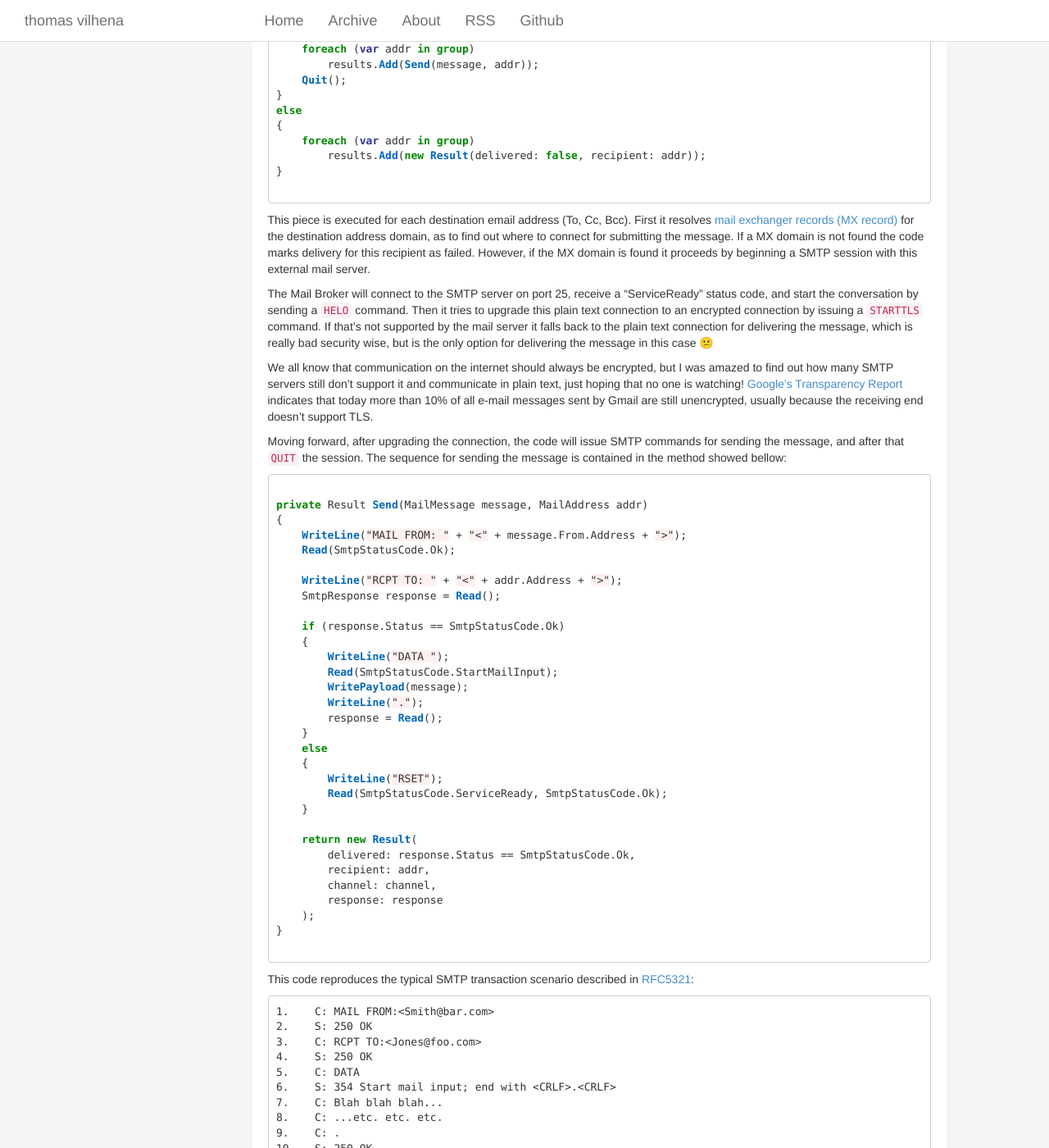
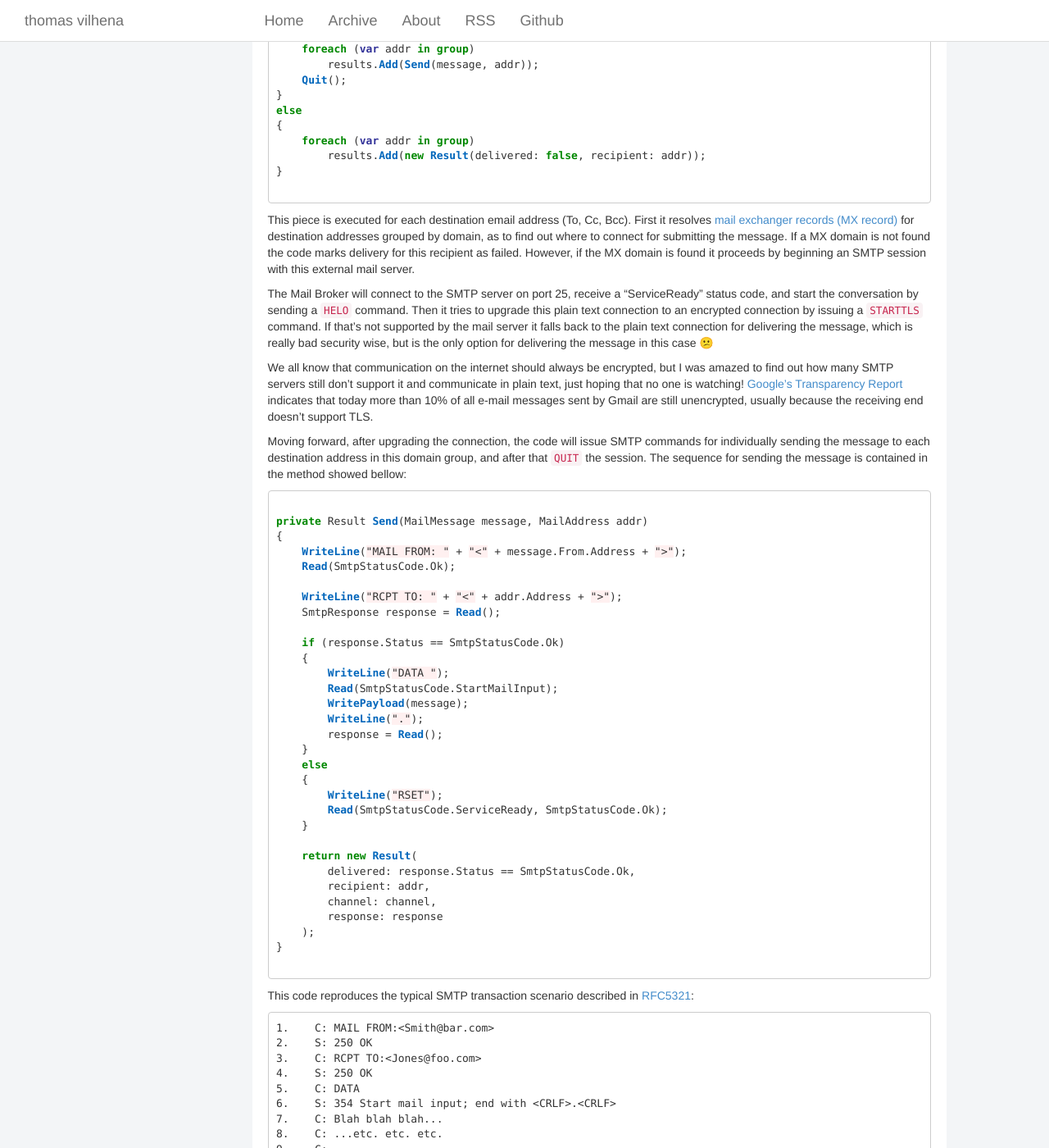
Before and after one commit to TCGV/blog, a Jekyll site: the page built from _posts/2020-01-26-mail-submission-under-the-hood.md, in a window 1280 px wide and 1400 px high, scrolled down 2023 px. Shown: the whole window at 82% size. Built offline with Jekyll 4.4.1, drawn with Linux system fonts in a browser that asks for light colours; some of the changed text lies outside the part shown.

Commit message:
Fixes to 2020-01-26-mail-submission-under-the-hood.md

````diff
--- a/_posts/2020-01-26-mail-submission-under-the-hood.md
+++ b/_posts/2020-01-26-mail-submission-under-the-hood.md
@@ -99,13 +99,13 @@ else
 
 ```
 
-This piece is executed for each destination email address (To, Cc, Bcc). First it resolves [mail exchanger records (MX record)](https://en.wikipedia.org/wiki/MX_record) for the destination address domain, as to find out where to connect for submitting the message. If a MX domain is not found the code marks delivery for this recipient as failed. However, if the MX domain is found it proceeds by beginning a SMTP session with this external mail server.
+This piece is executed for each destination email address (To, Cc, Bcc). First it resolves [mail exchanger records (MX record)](https://en.wikipedia.org/wiki/MX_record) for destination addresses grouped by domain, as to find out where to connect for submitting the message. If a MX domain is not found the code marks delivery for this recipient as failed. However, if the MX domain is found it proceeds by beginning an SMTP session with this external mail server.
 
 The Mail Broker will connect to the SMTP server on port 25, receive a "ServiceReady" status code, and start the conversation by sending a `HELO` command. Then it tries to upgrade this plain text connection to an encrypted connection by issuing a `STARTTLS` command. If that's not supported by the mail server it falls back to the plain text connection for delivering the message, which is really bad security wise, but is the only option for delivering the message in this case 😕
 
 We all know that communication on the internet should always be encrypted, but I was amazed to find out how many SMTP servers still don't support it and communicate in plain text, just hoping that no one is watching! [Google's Transparency Report](https://transparencyreport.google.com/safer-email/overview) indicates that today more than 10% of all e-mail messages sent by Gmail are still unencrypted, usually because the receiving end doesn't support TLS.
 
-Moving forward, after upgrading the connection, the code will issue SMTP commands for sending the message, and after that `QUIT` the session. The sequence for sending the message is contained in the method showed bellow:
+Moving forward, after upgrading the connection, the code will issue SMTP commands for individually sending the message to each destination address in this domain group, and after that `QUIT` the session. The sequence for sending the message is contained in the method showed bellow:
 
 ```csharp
 
@@ -163,7 +163,7 @@ Lines 7 through 9 perform the transmission of the <u>encoded</u> mail message pa
 Encoding the Message
 ============
 
-Preparing the message for transmission is tough, more than I anticipated. It can be broken down into two parts, the header and the content. Let's start with the header, the code bellow was extracted from the `MailPayload` class, and is responsible for generating the encoded message headers for transmission:
+Preparing the message for transmission is tiresome, with lots of minor details to consider. It can be broken down into two parts, the header and the content. Let's start with the header, the code bellow was extracted from the `MailPayload` class, and is responsible for generating the encoded message headers for transmission:
 
 ```csharp
 
@@ -315,7 +315,7 @@ Making this DKIM signing component work was the most difficult task in this proj
 Authenticating Senders
 ============
 
-At the beginning of this post I wrote that the Mail Broker can send messages without any kind of authentication, just like Mailchimp can send messages on your behalf without you ever giving it your e-mail password. How's that possible? you may ask, and the answer is because e-mail delivery is a reputation based system.
+At the beginning of this post I wrote that the Mail Broker can send messages without needing to perform mailbox authentication, just like Mailchimp can send messages on your behalf without you ever giving it your e-mail password. How's that possible? you may ask, and the answer is because e-mail delivery is a reputation based system.
 
 But keep this in mind, sending the message doesn't mean it will be accepted. Here's what happens if I try to send a message from `no-reply@thomasvilhena.com` to a Gmail mailbox from a rogue server (IP obfuscated):
 
@@ -348,7 +348,7 @@ This time the response from Gmail server was much more friendly:
 Nevertheless, since my domain has no mailing reputation yet, Gmail directed the message to the Spam folder:
 
 <p align="center">
-  <img style="max-height: 340px; max-width: 100%; margin: 10px" src="{{ site.baseurl }}/images/p14/gmail_Spam.PNG" alt="Gmail Spam"/>
+  <img style="max-height: 340px; max-width: 100%; margin: 10px" src="{{ site.baseurl }}/images/p14/gmail_spam.PNG" alt="Gmail Spam"/>
   <br>
 </p>
 
````
Also changed, not shown: other parts of _posts/2020-01-26-mail-submission-under-the-hood.md (+2 -2 lines).
